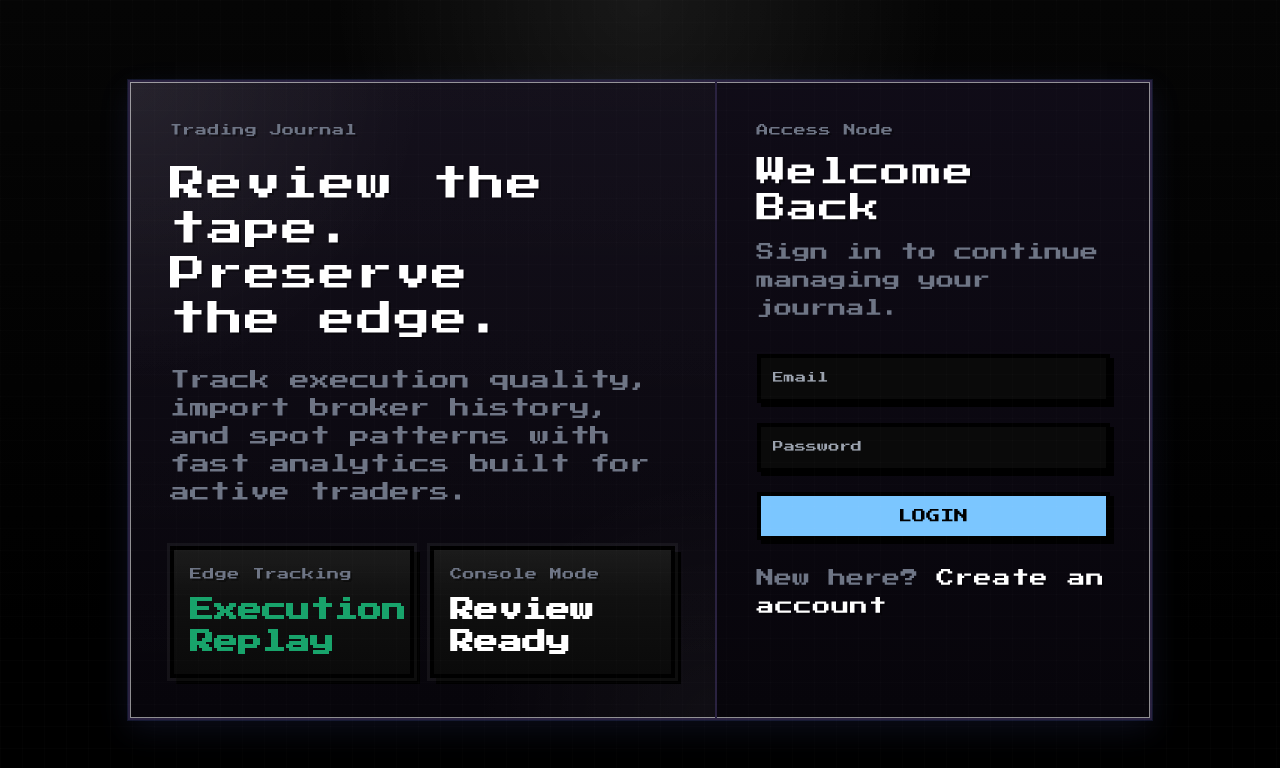
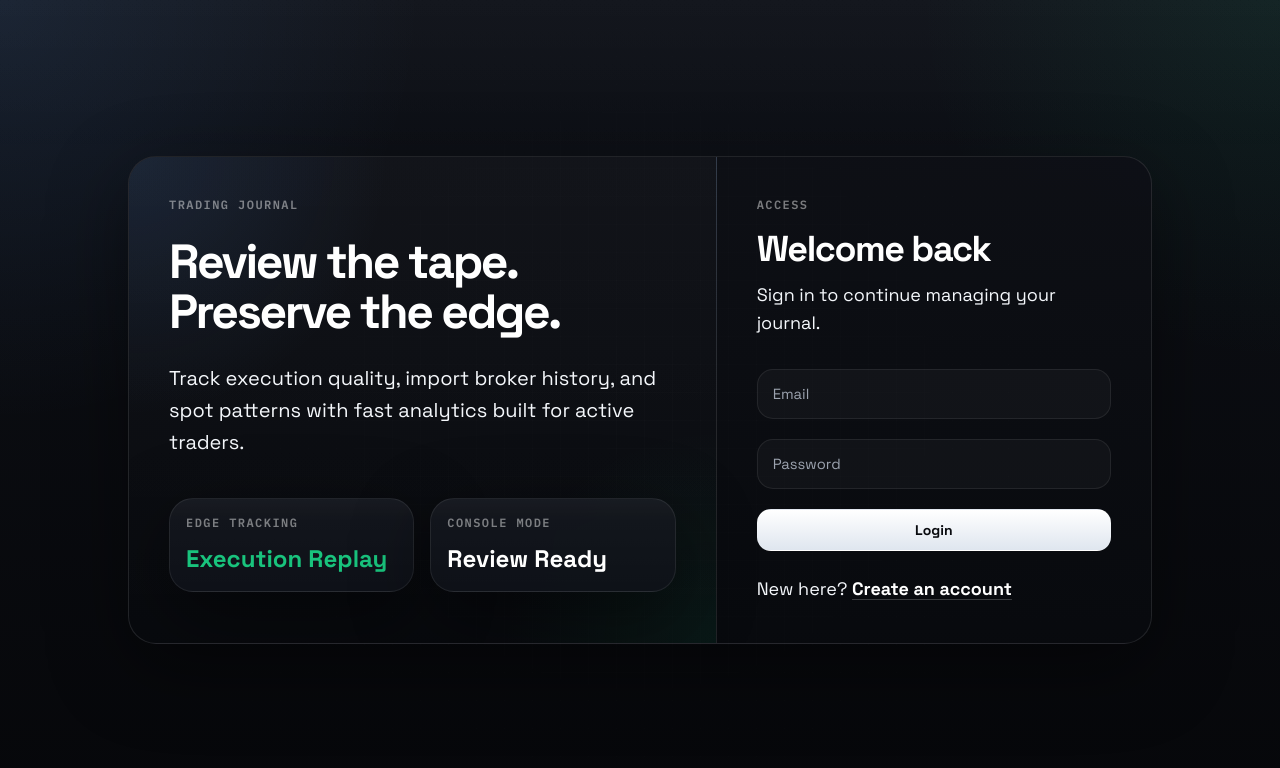
Before and after one commit to sim-haupt/Trader, a React (Vite) app in the folder frontend/: page /login in a window 1280 px wide. Shown: the top 768 px of the page. Built offline with nearby package versions, Linux system fonts and the light colour scheme; no server answers.

Commit message:
redesign

```diff
--- a/frontend/src/components/UploadCSV.jsx
+++ b/frontend/src/components/UploadCSV.jsx
@@ -21,7 +21,7 @@ function UploadCSV({ onUpload, isUploading }) {
         type="file"
         accept=".csv,text/csv"
         onChange={(event) => setFile(event.target.files?.[0] || null)}
-        className="block w-full border-2 border-dashed border-white/15 bg-black/55 px-4 py-3 text-sm text-white file:mr-4 file:border-[3px] file:border-[#050608] file:bg-[linear-gradient(180deg,#2e3139,#1e2128)] file:px-4 file:py-2 file:text-sm file:font-medium file:text-white hover:file:brightness-110"
+        className="block w-full rounded-2xl border border-dashed border-white/15 bg-white/[0.03] px-4 py-3 text-sm text-white file:mr-4 file:rounded-xl file:border file:border-white/10 file:bg-white/90 file:px-4 file:py-2 file:text-sm file:font-medium file:text-black hover:file:brightness-105"
       />
       <button
         type="submit"
--- a/frontend/src/index.css
+++ b/frontend/src/index.css
@@ -1,4 +1,4 @@
-@import url("https://fonts.googleapis.com/css2?family=Press+Start+2P&family=VT323&display=swap");
+@import url("https://fonts.googleapis.com/css2?family=IBM+Plex+Mono:wght@400;500;600&family=Space+Grotesk:wght@400;500;700&display=swap");
 
 @tailwind base;
 @tailwind components;
@@ -7,49 +7,22 @@
 :root,
 body,
 body[data-theme="dark"] {
-  --bg: #000000;
-  --panel: #0a0a0a;
-  --panel-2: #141414;
-  --ink: #f3f3f3;
-  --navy: #111111;
-  --line: #000000;
-  --shadow: #000000;
-  --paper: #111111;
-  --blue: #7bc6ff;
-  --green: #74f0a7;
-  --orange: #ffc14d;
-  --red: #ff6174;
-  --pink: #ff8fd9;
-  --purple: #2f2f2f;
-  --grid: rgba(255, 255, 255, 0.07);
-  --body-top: rgba(255, 255, 255, 0.08);
-  --body-start: #050505;
-  --body-end: #000000;
-  --overlay-opacity: 0.2;
-  --scanline-opacity: 0.15;
-  --frame-outline: #1d1d1d;
-  --frame-highlight: rgba(255, 255, 255, 0.05);
-  --status-bg: linear-gradient(180deg, rgba(255, 255, 255, 0.05), transparent 45%), var(--panel);
-  --widget-title-bg: linear-gradient(90deg, #111111, #1b1b1b);
-  --widget-body-bg:
-    linear-gradient(180deg, rgba(255, 255, 255, 0.03), transparent 40%),
-    linear-gradient(180deg, var(--panel-2), var(--panel));
-  --hero-bg:
-    radial-gradient(circle at center, rgba(255, 255, 255, 0.06), transparent 42%),
-    linear-gradient(180deg, rgba(255, 255, 255, 0.04), transparent 60%),
-    #0d0d0d;
-  --notes-bg:
-    linear-gradient(180deg, rgba(255, 255, 255, 0.06), rgba(255, 255, 255, 0.02)),
-    var(--paper);
-  --footer-bg: linear-gradient(180deg, rgba(255, 255, 255, 0.05), transparent 45%), var(--panel);
-  --button-bg: linear-gradient(180deg, #1b1b1b, #0f0f0f);
-  --action-bg: linear-gradient(180deg, #2a2a2a, #111111);
-  --separator: rgba(255, 255, 255, 0.16);
-  --row-line: rgba(255, 255, 255, 0.12);
-  --subtle-text: #a9a9a9;
-  --track-green: #74f0a7;
-  --track-blue: #7bc6ff;
-  --track-orange: #ffc14d;
+  --bg-0: #06070a;
+  --bg-1: #0b0d12;
+  --bg-2: #10131a;
+  --panel: rgba(16, 19, 26, 0.86);
+  --panel-strong: rgba(12, 14, 20, 0.96);
+  --panel-soft: rgba(255, 255, 255, 0.03);
+  --line: rgba(255, 255, 255, 0.08);
+  --line-strong: rgba(255, 255, 255, 0.14);
+  --text: #f4f7fb;
+  --text-soft: #a0a8b8;
+  --text-dim: #7a8291;
+  --mint: #19c37d;
+  --red: #ff5d6c;
+  --yellow: #f6c453;
+  --blue: #63a7ff;
+  --shadow: 0 24px 80px rgba(0, 0, 0, 0.45);
 }
 
 * {
@@ -64,11 +37,12 @@ body {
 }
 
 body {
-  font-family: "Press Start 2P", cursive;
+  font-family: "Space Grotesk", sans-serif;
   background:
-    radial-gradient(circle at top, var(--body-top), transparent 30%),
-    linear-gradient(180deg, var(--body-start), var(--body-end) 80%);
-  color: var(--ink);
+    radial-gradient(circle at top left, rgba(99, 167, 255, 0.1), transparent 28%),
+    radial-gradient(circle at top right, rgba(25, 195, 125, 0.08), transparent 24%),
+    linear-gradient(180deg, var(--bg-2) 0%, var(--bg-1) 38%, var(--bg-0) 100%);
+  color: var(--text);
 }
 
 #root {
@@ -80,11 +54,12 @@ body::before {
   position: fixed;
   inset: 0;
   pointer-events: none;
-  background-image:
-    linear-gradient(var(--grid) 1px, transparent 1px),
-    linear-gradient(90deg, var(--grid) 1px, transparent 1px);
-  background-size: 22px 22px;
-  opacity: var(--overlay-opacity);
+  background:
+    linear-gradient(rgba(255, 255, 255, 0.025) 1px, transparent 1px),
+    linear-gradient(90deg, rgba(255, 255, 255, 0.025) 1px, transparent 1px);
+  background-size: 28px 28px;
+  mask-image: radial-gradient(circle at center, black, transparent 92%);
+  opacity: 0.5;
 }
 
 body::after {
@@ -92,13 +67,7 @@ body::after {
   position: fixed;
   inset: 0;
   pointer-events: none;
-  background: repeating-linear-gradient(
-    180deg,
-    rgba(255, 255, 255, 0.04) 0 2px,
-    rgba(0, 0, 0, 0.04) 2px 4px
-  );
-  mix-blend-mode: soft-light;
-  opacity: var(--scanline-opacity);
+  background: linear-gradient(180deg, rgba(255, 255, 255, 0.02), transparent 20%);
 }
 
 input,
@@ -115,8 +84,8 @@ textarea {
 }
 
 ::selection {
-  background: rgba(123, 198, 255, 0.25);
-  color: var(--ink);
+  background: rgba(99, 167, 255, 0.25);
+  color: var(--text);
 }
 
 @layer components {
@@ -125,148 +94,157 @@ textarea {
     min-height: 100vh;
     display: grid;
     place-items: start center;
-    padding: 18px;
+    padding: 28px;
   }
 
   .desktop-frame {
-    width: min(100%, 1980px);
-    min-height: calc(100vh - 36px);
-    background:
-      linear-gradient(180deg, rgba(255, 255, 255, 0.03), transparent 30%),
-      linear-gradient(180deg, var(--panel-2), var(--panel));
-    border: 4px solid var(--line);
-    box-shadow:
-      0 0 0 4px var(--frame-outline),
-      0 0 0 8px var(--line),
-      12px 12px 0 var(--shadow);
+    width: min(100%, 1680px);
+    min-height: calc(100vh - 56px);
+    background: linear-gradient(180deg, rgba(255, 255, 255, 0.02), transparent 22%);
     display: grid;
     grid-template-rows: auto 1fr;
-    gap: 16px;
-    padding: 18px;
+    gap: 20px;
+    padding: 0;
   }
 
   .top-status {
-    border: 4px solid var(--line);
-    box-shadow:
-      0 0 0 3px var(--frame-highlight),
-      6px 6px 0 var(--shadow);
-    background: var(--status-bg);
-    padding: 14px 18px;
+    position: sticky;
+    top: 0;
+    z-index: 20;
+    border: 1px solid var(--line);
+    border-radius: 24px;
+    background:
+      linear-gradient(180deg, rgba(255, 255, 255, 0.045), rgba(255, 255, 255, 0.015)),
+      rgba(10, 12, 18, 0.84);
+    backdrop-filter: blur(18px);
+    box-shadow: var(--shadow);
+    padding: 16px 20px;
   }
 
   .ui-panel {
-    border: 4px solid var(--line);
-    box-shadow:
-      0 0 0 3px var(--frame-highlight),
-      6px 6px 0 var(--shadow);
-    background: var(--widget-body-bg);
-    border-radius: 0;
     overflow: hidden;
+    border: 1px solid var(--line);
+    border-radius: 24px;
+    background:
+      linear-gradient(180deg, rgba(255, 255, 255, 0.045), rgba(255, 255, 255, 0.015) 24%, transparent 100%),
+      var(--panel);
+    box-shadow: var(--shadow);
+    backdrop-filter: blur(14px);
   }
 
   .ui-title {
-    font-family: "Press Start 2P", cursive;
-    line-height: 1.5;
-    letter-spacing: 0.04em;
-    text-shadow: 2px 2px 0 rgba(0, 0, 0, 0.35);
+    font-family: "IBM Plex Mono", monospace;
+    font-weight: 600;
+    letter-spacing: 0.12em;
+    text-transform: uppercase;
+    line-height: 1.35;
   }
 
   .ui-input {
     width: 100%;
-    border: 4px solid var(--line);
-    background: var(--panel);
-    color: var(--ink);
-    padding: 12px;
+    border: 1px solid var(--line);
+    border-radius: 16px;
+    background: rgba(255, 255, 255, 0.03);
+    color: var(--text);
+    padding: 13px 15px;
     outline: none;
-    transition: filter 120ms ease;
-    border-radius: 0;
-    box-shadow: 4px 4px 0 var(--shadow);
-    font-size: 0.7rem;
+    font-size: 0.92rem;
+    transition:
+      border-color 140ms ease,
+      background-color 140ms ease,
+      box-shadow 140ms ease;
   }
 
   .ui-input:focus {
-    filter: brightness(1.08);
+    border-color: rgba(99, 167, 255, 0.45);
+    background: rgba(255, 255, 255, 0.05);
+    box-shadow: 0 0 0 4px rgba(99, 167, 255, 0.12);
   }
 
   .ui-button,
   .ui-button-solid,
   .ui-chip {
-    border: 4px solid var(--line);
-    font-family: "Press Start 2P", cursive;
-    border-radius: 0;
-    text-transform: uppercase;
-    box-shadow: 4px 4px 0 var(--shadow);
-  }
-
-  .ui-button {
-    background: var(--button-bg);
-    color: var(--ink);
-    padding: 10px 12px;
-    transition: filter 120ms ease;
-    font-size: 0.52rem;
+    display: inline-flex;
+    align-items: center;
+    justify-content: center;
+    gap: 8px;
+    border-radius: 14px;
+    border: 1px solid var(--line);
+    transition:
+      transform 120ms ease,
+      border-color 120ms ease,
+      background-color 120ms ease,
+      filter 120ms ease;
   }
 
   .ui-button:hover,
   .ui-button-solid:hover,
   .ui-chip:hover {
-    filter: brightness(1.08);
+    transform: translateY(-1px);
+    filter: brightness(1.03);
+  }
+
+  .ui-button {
+    background: rgba(255, 255, 255, 0.04);
+    color: var(--text);
+    padding: 10px 14px;
+    font-size: 0.85rem;
+    font-weight: 500;
   }
 
   .ui-button-solid {
-    background: var(--blue);
-    color: var(--line);
-    padding: 10px 12px;
-    font-size: 0.52rem;
+    background: linear-gradient(180deg, #ffffff, #dfe6ef);
+    color: #090b0f;
+    padding: 10px 14px;
+    font-size: 0.85rem;
+    font-weight: 700;
   }
 
   .ui-chip {
-    background: var(--button-bg);
-    color: var(--ink);
-    padding: 8px 10px 6px;
-    display: inline-flex;
-    align-items: center;
-    font-size: 0.46rem;
-    line-height: 1.4;
+    background: rgba(255, 255, 255, 0.04);
+    color: var(--text-soft);
+    padding: 8px 12px;
+    font-size: 0.74rem;
+    font-weight: 500;
   }
 
   .ui-notice {
-    border: 4px solid var(--line);
-    box-shadow:
-      0 0 0 3px var(--frame-highlight),
-      6px 6px 0 var(--shadow);
-    background: var(--notes-bg);
-    color: var(--ink);
-    padding: 14px 18px;
-    border-radius: 0;
-    font-size: 0.65rem;
-    line-height: 1.7;
+    border: 1px solid var(--line-strong);
+    border-radius: 18px;
+    background: linear-gradient(180deg, rgba(255, 255, 255, 0.045), rgba(255, 255, 255, 0.015));
+    color: var(--text);
+    padding: 14px 16px;
+    font-size: 0.92rem;
+    line-height: 1.6;
+    box-shadow: var(--shadow);
   }
 
   .ui-table-shell {
     overflow: hidden;
-    border: 4px solid var(--line);
-    box-shadow:
-      0 0 0 3px var(--frame-highlight),
-      6px 6px 0 var(--shadow);
-    background: var(--panel);
-    border-radius: 0;
+    border: 1px solid var(--line);
+    border-radius: 20px;
+    background: var(--panel-strong);
+    box-shadow: var(--shadow);
   }
 }
 
 @media (max-width: 1180px) {
   .app-shell {
-    padding: 10px;
+    padding: 16px;
   }
 
   .desktop-frame {
-    min-height: calc(100vh - 20px);
-    padding: 12px;
-    gap: 12px;
+    min-height: calc(100vh - 32px);
+    gap: 16px;
   }
 }
 
 @media (max-width: 700px) {
+  .app-shell {
+    padding: 12px;
+  }
+
   .desktop-frame {
-    min-height: calc(100vh - 20px);
+    min-height: calc(100vh - 24px);
   }
 }
--- a/frontend/src/pages/CalendarPage.jsx
+++ b/frontend/src/pages/CalendarPage.jsx
@@ -112,7 +112,7 @@ function MonthCard({ month, onOpen }) {
           Open
         </button>
       }
-      className="bg-[linear-gradient(180deg,rgba(18,18,18,0.96),rgba(10,10,10,0.98))] p-6 shadow-none"
+      className="p-6 shadow-none"
     >
       <div className="grid grid-cols-7 gap-3 text-center">
         {weekdayLabels.map((label) => (
@@ -162,7 +162,7 @@ function MonthDetailSection({ month, onClose }) {
           </button>
         </div>
       }
-      className="bg-[linear-gradient(180deg,rgba(18,18,18,0.98),rgba(10,10,10,0.98))] p-6 shadow-none"
+      className="p-6 shadow-none"
     >
       <div className="grid grid-cols-8 gap-0 overflow-hidden border-2 border-white/10">
         {weekdayLabels.map((label) => (
--- a/frontend/src/pages/LoginPage.jsx
+++ b/frontend/src/pages/LoginPage.jsx
@@ -31,32 +31,32 @@ function LoginPage() {
 
   return (
     <div className="flex min-h-screen items-center justify-center px-4 py-10">
-      <div className="grid w-full max-w-5xl overflow-hidden border-2 border-[#2a2240] bg-[linear-gradient(180deg,rgba(16,12,24,0.96),rgba(7,5,11,0.98))] shadow-crt lg:grid-cols-[1.15fr_0.85fr]">
-        <section className="hidden border-r-2 border-[#2a2240] bg-[radial-gradient(circle_at_top_left,rgba(255,255,255,0.08),transparent_34%),radial-gradient(circle_at_bottom_right,rgba(255,255,255,0.04),transparent_28%),linear-gradient(180deg,rgba(255,255,255,0.02),rgba(255,255,255,0))] p-10 lg:block">
-          <p className="ui-title text-xs text-mist">Trading Journal</p>
-          <h1 className="ui-title mt-6 max-w-md text-4xl leading-tight text-white">
+      <div className="grid w-full max-w-5xl overflow-hidden rounded-[28px] border border-white/10 bg-[linear-gradient(180deg,rgba(14,16,22,0.96),rgba(8,10,14,0.98))] shadow-glow lg:grid-cols-[1.15fr_0.85fr]">
+        <section className="hidden border-r border-white/10 bg-[radial-gradient(circle_at_top_left,rgba(99,167,255,0.12),transparent_34%),radial-gradient(circle_at_bottom_right,rgba(25,195,125,0.08),transparent_28%),linear-gradient(180deg,rgba(255,255,255,0.02),rgba(255,255,255,0))] p-10 lg:block">
+          <p className="ui-title text-xs text-white/45">Trading Journal</p>
+          <h1 className="mt-6 max-w-md text-5xl font-bold leading-[1.05] tracking-[-0.05em] text-white">
             Review the tape. Preserve the edge.
           </h1>
-          <p className="mt-6 max-w-lg text-xl text-mist">
+          <p className="mt-6 max-w-lg text-xl leading-8 text-white/68">
             Track execution quality, import broker history, and spot patterns with fast
             analytics built for active traders.
           </p>
           <div className="mt-10 grid gap-4 md:grid-cols-2">
             <div className="ui-panel px-4 py-4">
-              <p className="ui-title text-xs text-mist">Edge Tracking</p>
+              <p className="ui-title text-xs text-white/45">Edge Tracking</p>
               <p className="mt-3 text-2xl font-semibold text-mint">Execution Replay</p>
             </div>
             <div className="ui-panel px-4 py-4">
-              <p className="ui-title text-xs text-mist">Console Mode</p>
+              <p className="ui-title text-xs text-white/45">Console Mode</p>
               <p className="mt-3 text-2xl font-semibold text-white">Review Ready</p>
             </div>
           </div>
         </section>
 
         <section className="p-8 sm:p-10">
-          <p className="ui-title text-xs text-mist">Access Node</p>
-          <h2 className="ui-title mt-4 text-3xl text-white">Welcome Back</h2>
-          <p className="mt-3 text-lg text-mist">Sign in to continue managing your journal.</p>
+          <p className="ui-title text-xs text-white/45">Access</p>
+          <h2 className="mt-4 text-4xl font-bold tracking-[-0.04em] text-white">Welcome back</h2>
+          <p className="mt-3 text-lg text-white/64">Sign in to continue managing your journal.</p>
 
           <form className="mt-8 space-y-5" onSubmit={handleSubmit}>
             <input
@@ -89,9 +89,9 @@ function LoginPage() {
             </button>
           </form>
 
-          <p className="mt-6 text-lg text-mist">
+          <p className="mt-6 text-lg text-white/64">
             New here?{" "}
-            <Link to="/register" className="ui-title text-white">
+            <Link to="/register" className="font-semibold text-white underline decoration-white/20 underline-offset-4">
               Create an account
             </Link>
           </p>
```
Also changed, not shown: frontend/src/components/TradeDetailModal.jsx (+6 -8 lines), frontend/src/components/TradeTable.jsx (+7 -7 lines), frontend/src/components/ui/Card.jsx (+4 -4 lines), frontend/src/components/ui/StatCard.jsx (+4 -4 lines), frontend/src/layouts/AppShell.jsx (+18 -13 lines), frontend/src/pages/RegisterPage.jsx (+7 -7 lines), frontend/src/pages/TradesPage.jsx (+5 -14 lines), frontend/tailwind.config.js (+18 -18 lines).
